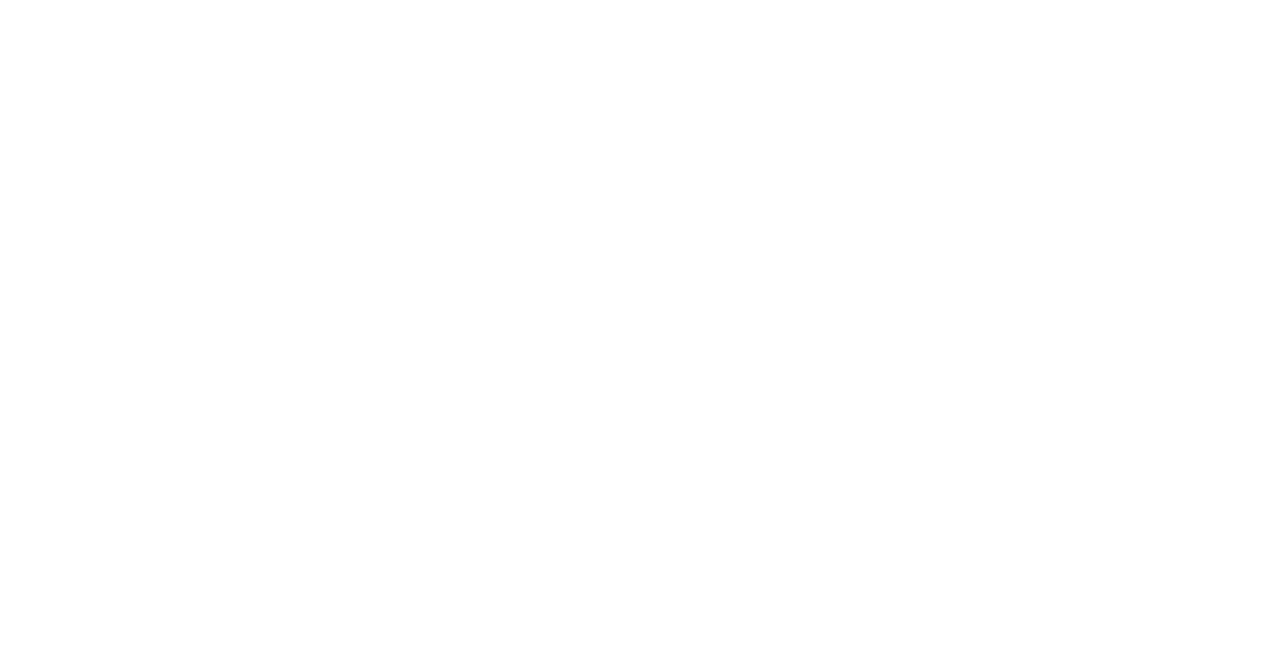
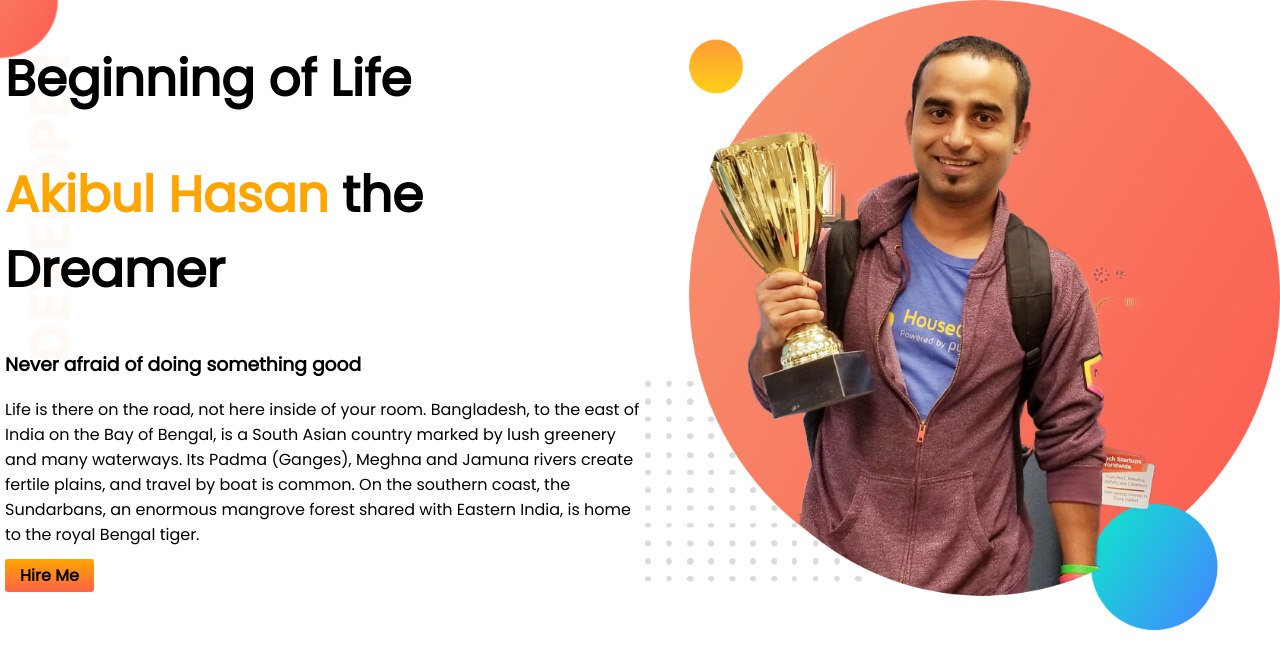
Before and after one commit to Akibul-Hasan/Akib-First-Project, a plain HTML site: page index.html in a window 1280 px wide. Drawn offline with Linux system fonts and the light colour scheme.

Commit message:
added codes

```diff
--- a/index.html
+++ b/index.html
@@ -1,13 +1,37 @@
 <!DOCTYPE html>
 <html lang="en">
+
 <head>
     <meta charset="UTF-8">
     <meta http-equiv="X-UA-Compatible" content="IE=edge">
     <meta name="viewport" content="width=device-width, initial-scale=1.0">
+    <link rel="preconnect" href="https://fonts.googleapis.com">
+    <link rel="preconnect" href="https://fonts.gstatic.com" crossorigin>
+    <link href="https://fonts.googleapis.com/css2?family=Poppins&display=swap" rel="stylesheet">
     <link rel="stylesheet" href="style.css">
     <title>Akib First Portfolio</title>
 </head>
+
 <body>
+    <section class="top-banner">
+        <div class="half-width">
+            <h1>Beginning of Life</h1>
+            <h1><span class="Color-Name">Akibul Hasan</span> the Dreamer</h1>
+            <h3>Never afraid of doing something good</h3>
+            Life is there on the road, not here inside of your room. Bangladesh, to the east of India on the Bay of
+            Bengal,
+            is a South Asian country marked by lush greenery and many waterways. Its Padma (Ganges), Meghna and Jamuna
+            rivers create fertile plains, and travel by boat is common. On the southern coast, the Sundarbans, an
+            enormous
+            mangrove forest shared with Eastern India, is home to the royal Bengal tiger.</p>
+            <a class="link-button" href="https://www.facebook.com/groups/webdevelopmentbatch5" target="_blank" alt="">Hire Me</a>
+        </div>
+        <div class="half-width">
+            <img src="images/jhankar.png" alt="">
+        </div>
+    </section>
+
 
 </body>
+
 </html>
--- a/style.css
+++ b/style.css
@@ -0,0 +1,32 @@
+body{
+    font-family: 'Poppins', sans-serif;
+    margin: 0;
+}
+h1{
+    font-size: 50px;
+}
+.Color-Name{
+    color: orange;
+}
+section{
+    display: flex;
+}
+.half-width{
+    width: 50%;
+    padding-left: 5px;
+}
+img{
+    width: 100%;
+}
+.link-button{
+    text-decoration: none;
+    background-image: linear-gradient(orange, tomato);
+    padding: 5px 15px;
+    color: black;
+    border-radius: 3px;
+    font-weight: bold;
+}
+.top-banner{
+    background-image: url(images/top-banner.png);
+    background-repeat: no-repeat;
+}
```
Also changed, not shown: images/dream-bg.png (added), images/exp-bg.png (added), images/jhankar.png (added), images/jhankar2.png (added), images/my-bg.png (added), images/my-bg2.png (added), images/top-banner.png (added), 7 other files.
